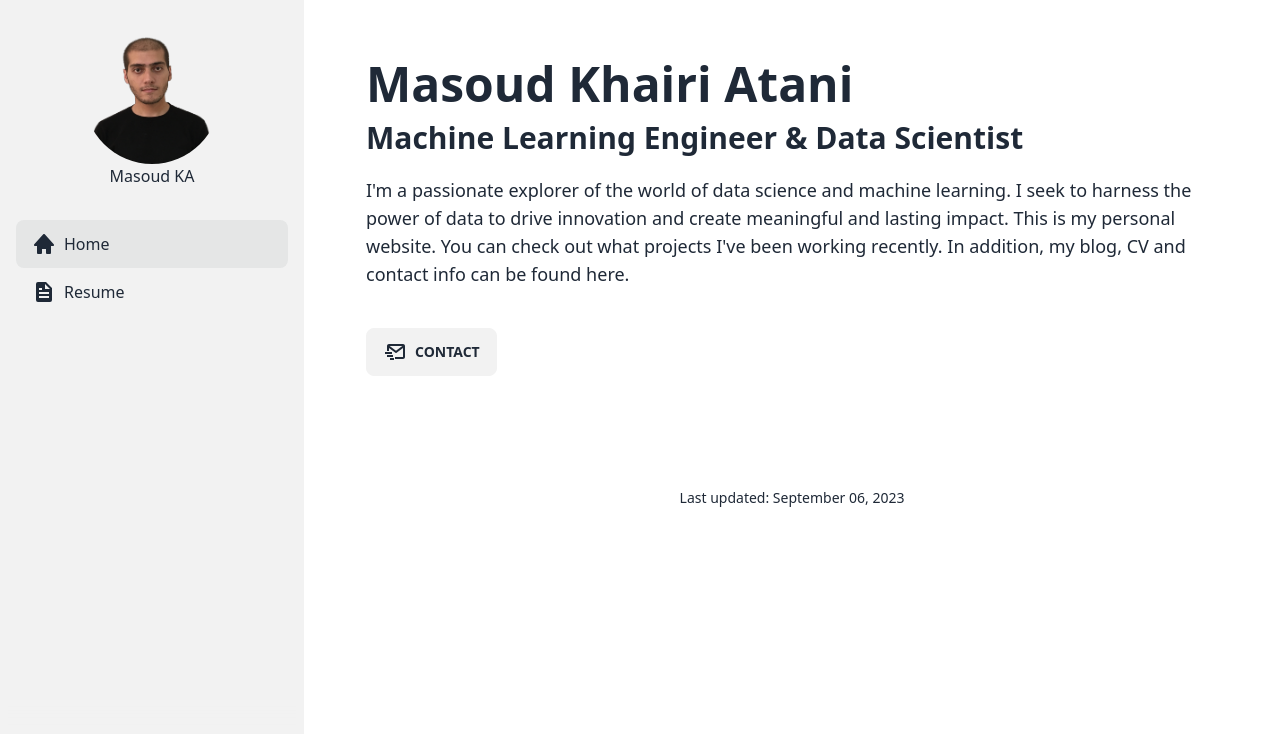
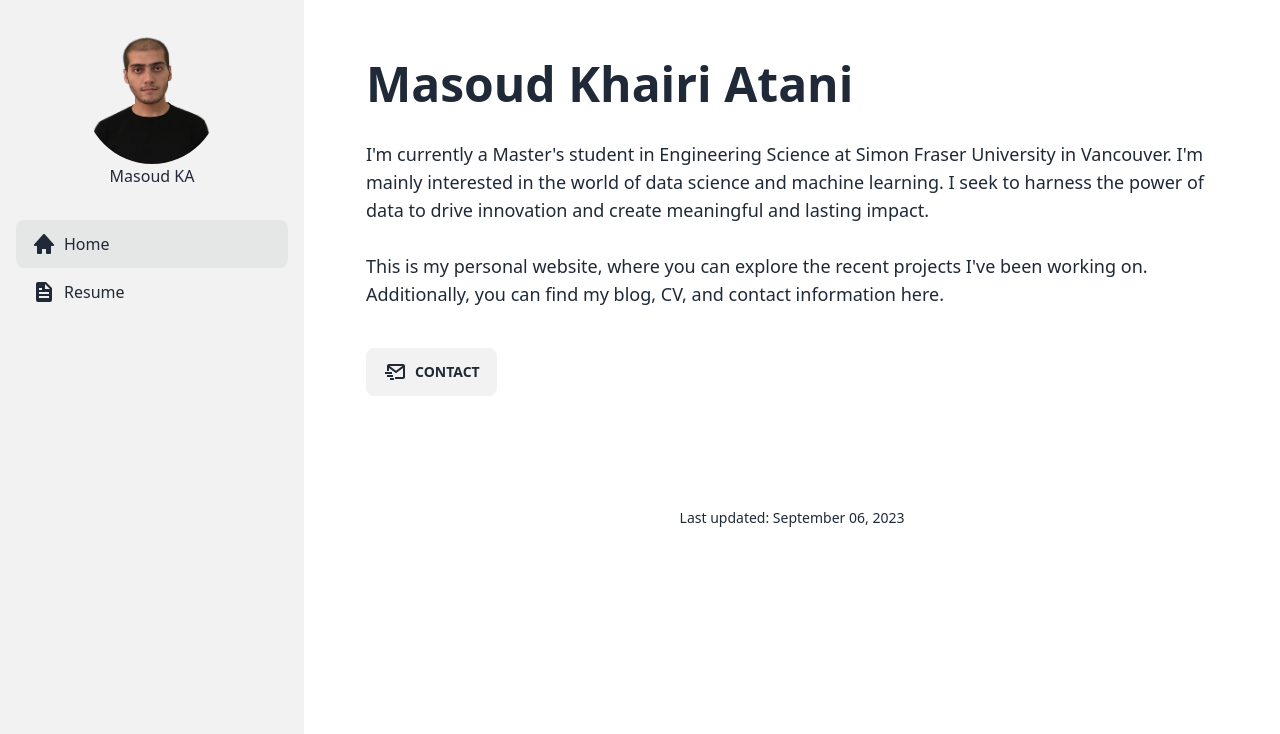
Before and after one commit to msdkhairi/msdkhairi.github.io, an Astro site: page / in a window 1280 px wide. Shown: the top 734 px of the page. Built offline with nearby package versions, Linux system fonts and the light colour scheme; Astro itself is replaced by a stand-in of ours.

Commit message:
Update info on homepage

```diff
--- a/src/pages/index.astro
+++ b/src/pages/index.astro
@@ -12,12 +12,17 @@ const last_posts = posts.slice(0, 3);
   <div class="pb-12 mt-5">
     <!-- <div class="text-xl py-1">Hey there 👋</div> -->
     <div class="text-5xl font-bold">Masoud Khairi Atani</div>
-    <div class="text-3xl py-3 font-bold">Machine Learning Engineer & Data Scientist</div>
+    <!-- <div class="text-3xl py-3 font-bold">Machine Learning Engineer & Data Scientist</div> -->
+    <div class="text-3xl py-3 font-bold"></div>
+    <!-- <div class="text-3xl py-3 font-bold"></div> -->
     <div class="py-2">
-      <text class="text-lg">
+      <!-- <text class="text-lg">
         I'm a passionate explorer of the world of data science and machine learning.
         I seek to harness the power of data to drive innovation and create meaningful and lasting impact.
         This is my personal website. You can check out what projects I've been working recently. In addition, my blog, CV and contact info can be found here.
+      </text> -->
+      <text class="text-lg">
+        I'm currently a Master's student in Engineering Science at Simon Fraser University in Vancouver. I'm mainly interested in the world of data science and machine learning. I seek to harness the power of data to drive innovation and create meaningful and lasting impact. <br><br> This is my personal website, where you can explore the recent <a href="https://masoudka.com/projects/" target="_self">projects</a> I've been working on. Additionally, you can find my blog, <a href="https://masoudka.com/cv/" target="_self">CV</a>, and contact information here.
       </text>
     </div>
     <div class="mt-8">
@@ -54,9 +59,30 @@ const last_posts = posts.slice(0, 3);
     </div>
   </div>
 
+  <!-- <div class="text-3xl w-full font-bold mb-2">My recent projects {"</>"}</div> -->
   <!-- <div>
-    <div class="text-3xl w-full font-bold mb-2">My last projects {"</>"}</div>
+    <div class="text-3xl w-full font-bold mb-2">Recent Projects</div>
   </div> -->
+
+  <!-- <HorizontalCard
+    title="Stock Analysis"
+    img="/images/stock_analysis.png"
+    desc="Analyzing stock data using python and machine learning"
+    url="#"
+    badge="in progress"
+    github_url="https://github.com/msdkhairi/stock-analysis"
+  />
+  <div class="divider my-0"></div>
+
+  <HorizontalCard
+  title="Math2latex"
+  img="/post_img.webp"
+  desc="Converting math equations to latex code using transformers"
+  url="#"
+  badge="live demo"
+  github_url="https://github.com/msdkhairi/math2latex"
+  blog_url="https://medium.com/@msdkhairi/openai-cartpole-with-policy-gradient-acc0344f5d72"
+/> -->
 
   <!-- <HorizontalCard
     title="Demo Project 1"
@@ -79,11 +105,11 @@ const last_posts = posts.slice(0, 3);
     desc="Lorem ipsum dolor sit amet, consectetur adipiscing elit, sed do eiusmod tempor incididunt ut labore et dolore magna aliqua."
     url="#"
     badge="FOSS"
-  />
+  /> -->
 
-  <div>
+  <!-- <div>
     <div class="text-3xl w-full font-bold mb-5 mt-10">Latest from blog</div>
-  </div> -->
+  </div>  -->
 
   <!-- {
     last_posts.map((post) => (
```
